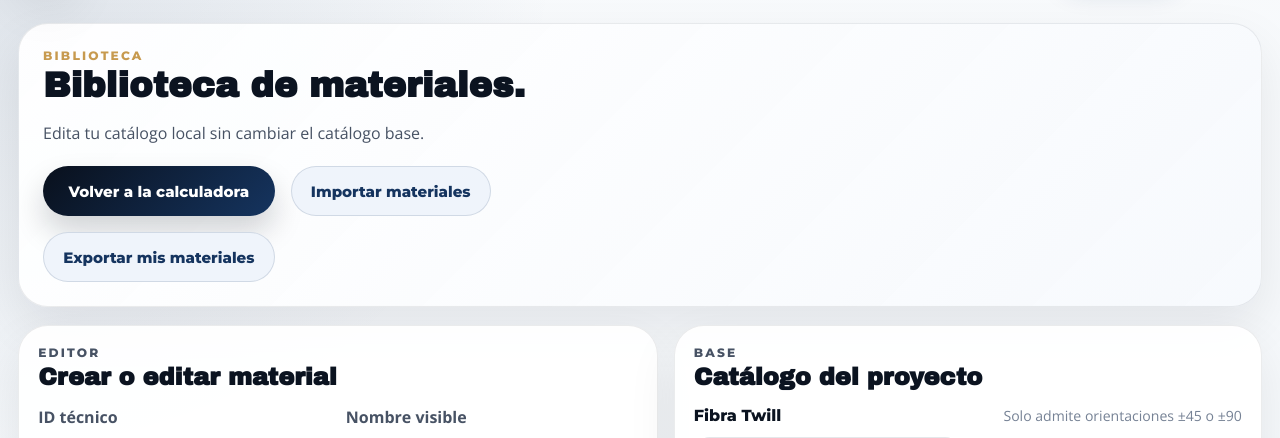
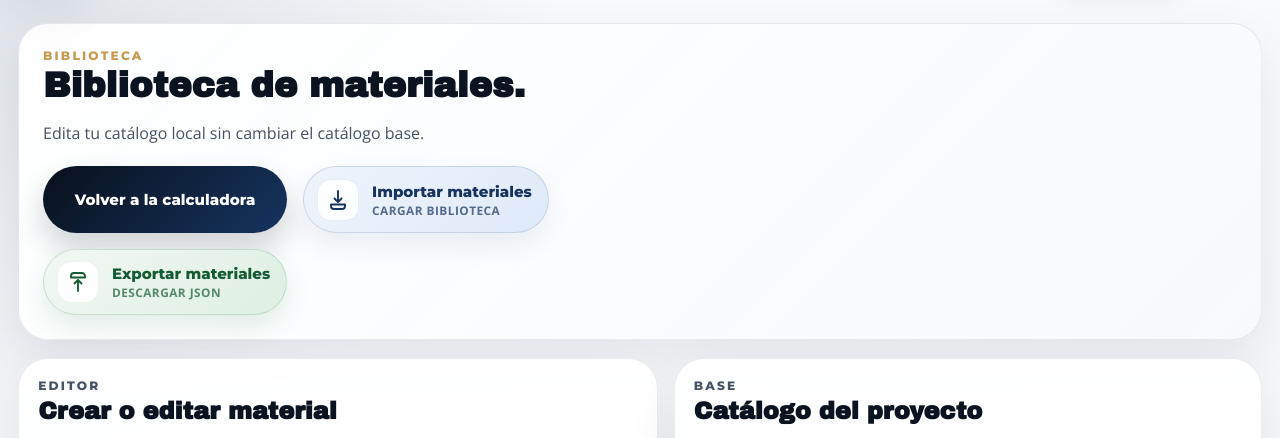
Before and after one commit to gonzalezreciogpt-a11y/laminate-theory-tool, a FastAPI app: page /materials-library in a window 1280 px wide. Shown: the part 86-524 px from the top of the page. Run offline with FastAPI, Linux system fonts and the light colour scheme; some libraries are stand-ins or nearby versions.

Commit message:
Add visual import and export material actions

```diff
--- a/app/web/static/styles.css
+++ b/app/web/static/styles.css
@@ -343,6 +343,80 @@ summary {
   box-shadow: 0 16px 28px rgba(31, 122, 69, 0.14);
 }
 
+.catalog-transfer-button {
+  display: inline-flex;
+  align-items: center;
+  justify-content: flex-start;
+  gap: 0.82rem;
+  min-width: 228px;
+  min-height: 52px;
+  padding: 0.7rem 1rem 0.7rem 0.8rem;
+  border-radius: 999px;
+  border: 1px solid rgba(21, 52, 95, 0.14);
+  background: #eff4fb;
+  color: var(--accent-strong);
+  box-shadow: 0 12px 26px rgba(21, 52, 95, 0.08);
+}
+
+.catalog-transfer-button:hover {
+  transform: translateY(-1px);
+}
+
+.catalog-transfer-button-import {
+  background: linear-gradient(135deg, #eef4fb 0%, #dfeaf9 100%);
+}
+
+.catalog-transfer-button-export {
+  background: linear-gradient(135deg, #f2f8f3 0%, #deefe2 100%);
+  border-color: rgba(31, 122, 69, 0.18);
+  color: #155c33;
+  box-shadow: 0 12px 26px rgba(31, 122, 69, 0.12);
+}
+
+.catalog-transfer-icon {
+  display: inline-flex;
+  align-items: center;
+  justify-content: center;
+  width: 42px;
+  height: 42px;
+  flex: 0 0 42px;
+  border-radius: 14px;
+  background: rgba(255, 255, 255, 0.9);
+  box-shadow: inset 0 0 0 1px rgba(21, 52, 95, 0.08);
+}
+
+.catalog-transfer-button-export .catalog-transfer-icon {
+  box-shadow: inset 0 0 0 1px rgba(31, 122, 69, 0.08);
+}
+
+.catalog-transfer-icon svg {
+  width: 24px;
+  height: 24px;
+  display: block;
+}
+
+.catalog-transfer-copy {
+  display: grid;
+  gap: 0.05rem;
+  text-align: left;
+}
+
+.catalog-transfer-copy strong {
+  font-family: var(--font-heading);
+  font-size: 0.94rem;
+  font-weight: 800;
+  color: currentColor;
+}
+
+.catalog-transfer-copy small {
+  font-size: 0.74rem;
+  font-weight: 700;
+  letter-spacing: 0.04em;
+  text-transform: uppercase;
+  color: inherit;
+  opacity: 0.7;
+}
+
 .excel-export-button:hover {
   transform: translateY(-1px);
   box-shadow: 0 18px 34px rgba(31, 122, 69, 0.18);
--- a/app/web/templates/materials_library.html
+++ b/app/web/templates/materials_library.html
@@ -9,8 +9,32 @@
     </p>
     <div class="hero-actions">
       <a class="primary-link" href="/">Volver a la calculadora</a>
-      <button type="button" class="secondary-button" id="import-materials">Importar materiales</button>
-      <button type="button" class="secondary-button" id="export-materials">Exportar mis materiales</button>
+      <button type="button" class="catalog-transfer-button catalog-transfer-button-import" id="import-materials" aria-label="Importar materiales">
+        <span class="catalog-transfer-icon" aria-hidden="true">
+          <svg viewBox="0 0 24 24" role="img" focusable="false">
+            <path d="M12 3v10" fill="none" stroke="currentColor" stroke-width="1.9" stroke-linecap="round"/>
+            <path d="M8.5 10.5 12 14l3.5-3.5" fill="none" stroke="currentColor" stroke-width="1.9" stroke-linecap="round" stroke-linejoin="round"/>
+            <path d="M5 16.5h14v1.5a3 3 0 0 1-3 3H8a3 3 0 0 1-3-3v-1.5Z" fill="none" stroke="currentColor" stroke-width="1.9" stroke-linejoin="round"/>
+          </svg>
+        </span>
+        <span class="catalog-transfer-copy">
+          <strong>Importar materiales</strong>
+          <small>Cargar biblioteca</small>
+        </span>
+      </button>
+      <button type="button" class="catalog-transfer-button catalog-transfer-button-export" id="export-materials" aria-label="Exportar materiales">
+        <span class="catalog-transfer-icon" aria-hidden="true">
+          <svg viewBox="0 0 24 24" role="img" focusable="false">
+            <path d="M12 21V11" fill="none" stroke="currentColor" stroke-width="1.9" stroke-linecap="round"/>
+            <path d="m15.5 13.5-3.5-3.5-3.5 3.5" fill="none" stroke="currentColor" stroke-width="1.9" stroke-linecap="round" stroke-linejoin="round"/>
+            <path d="M5 7.5h14V6a3 3 0 0 0-3-3H8A3 3 0 0 0 5 6v1.5Z" fill="none" stroke="currentColor" stroke-width="1.9" stroke-linejoin="round"/>
+          </svg>
+        </span>
+        <span class="catalog-transfer-copy">
+          <strong>Exportar materiales</strong>
+          <small>Descargar JSON</small>
+        </span>
+      </button>
       <input type="file" id="import-materials-file" accept=".json,application/json" hidden>
     </div>
   </div>
```
